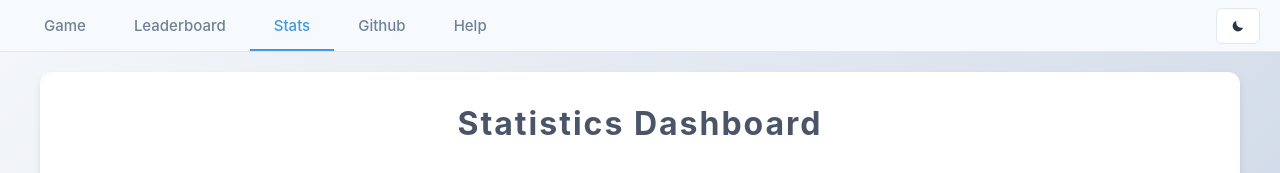
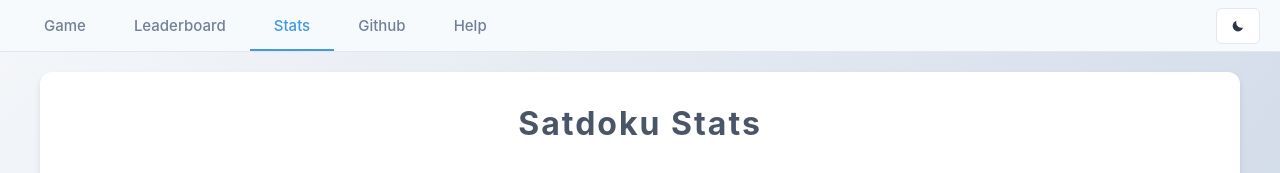
Before and after one commit to ecurrencyhodler/satdoku, a Next.js app: page /stats in a window 1280 px wide. Shown: the top 173 px of the page. Built offline with nearby package versions, Linux system fonts and the light colour scheme; no server answers.

Commit message:
Update stats title

```diff
--- a/app/stats/page.js
+++ b/app/stats/page.js
@@ -80,7 +80,7 @@ export default function StatsPage() {
     <div className="container" style={{ maxWidth: '1200px', margin: '0 auto', padding: '2rem' }}>
       <header style={{ marginBottom: '2rem' }}>
         <h1 style={{ fontSize: '2rem', fontWeight: 'bold', marginBottom: '0.5rem' }}>
-          Statistics Dashboard
+          Satdoku Stats
         </h1>
       </header>
 
```
